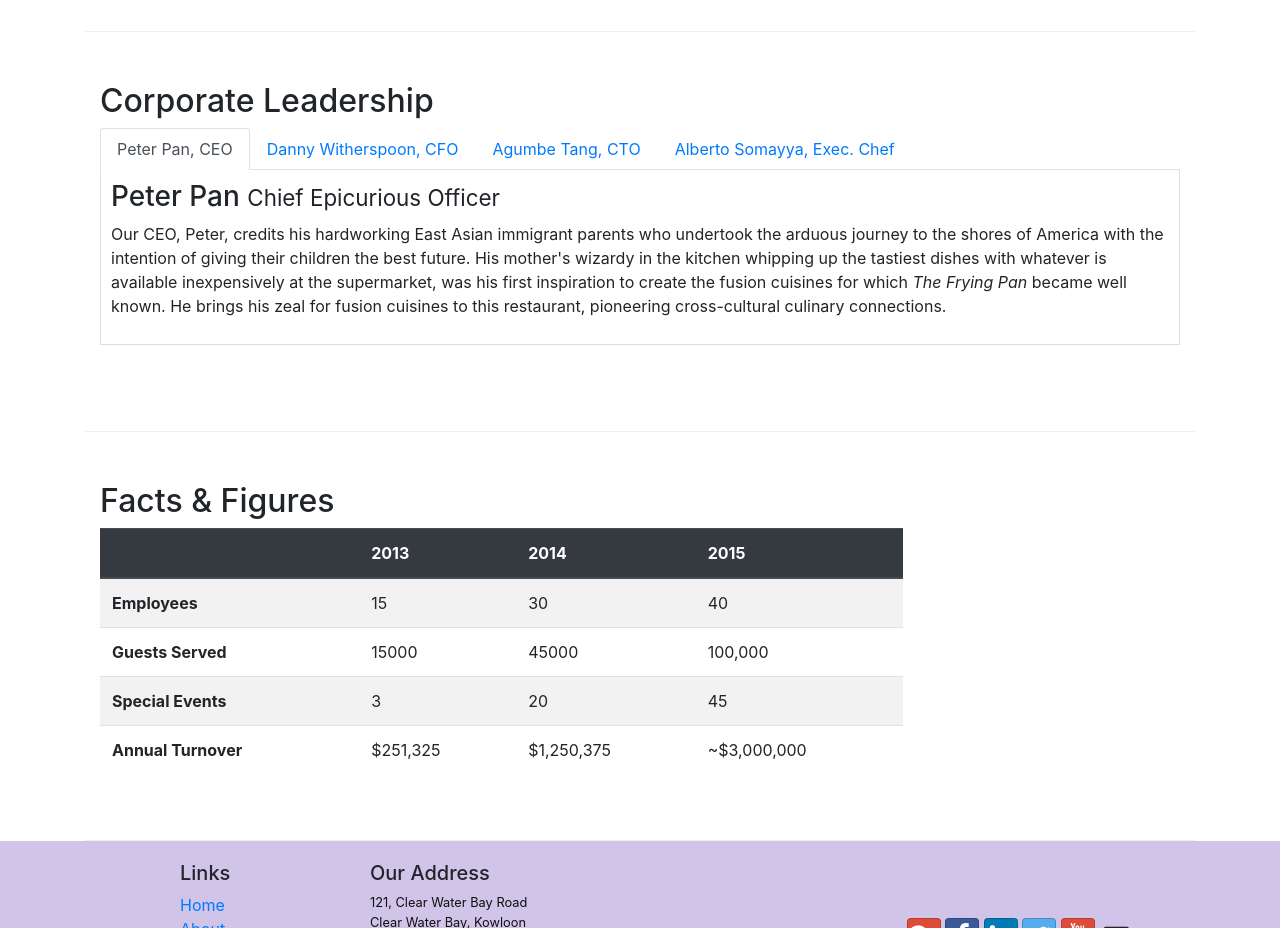
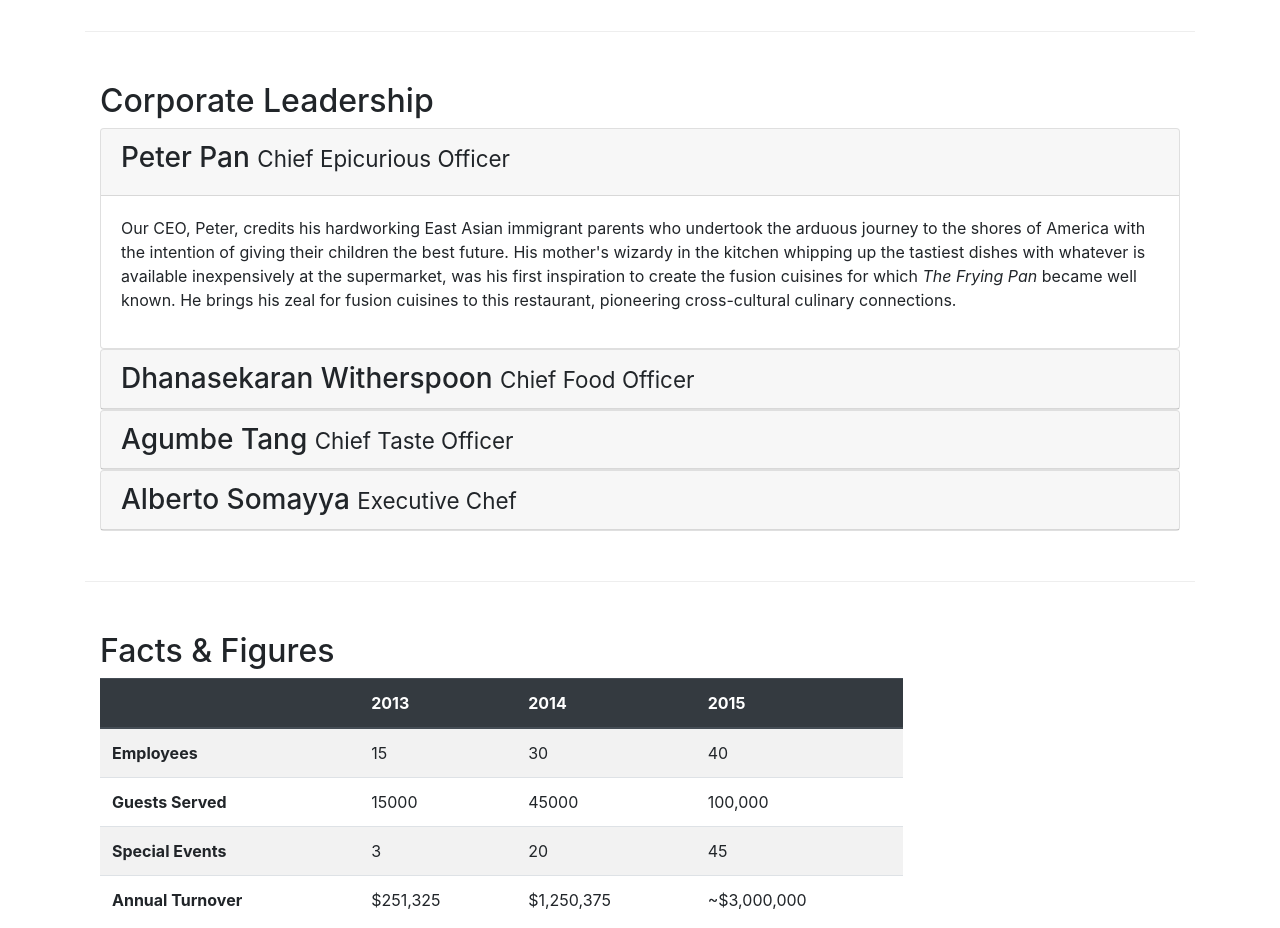
Before and after one commit to Viplava07/Restaurant-Bootstrap, a website: page aboutus.html in a window 1280 px wide. Shown: the part 940-1868 px from the top of the page. Drawn offline with nearby package versions, Linux system fonts and the light colour scheme.

Commit message:
Accordion

```diff
--- a/aboutus.html
+++ b/aboutus.html
@@ -101,44 +101,63 @@
             <div class="col-12">
                 <h2>Corporate Leadership</h2>
 
-                <ul class="nav nav-tabs">
-                    <li class="nav-item">
-                      <a class="nav-link active" href="#peter"
-                        role="tab" data-toggle="tab">Peter Pan, CEO</a>
-                    </li>
-                    <li class="nav-item">
-                      <a class="nav-link" href="#danny" role="tab"
-                        data-toggle="tab">Danny Witherspoon, CFO</a>
-                    </li>
-                    <li class="nav-item">
-                      <a class="nav-link" href="#agumbe"role="tab"
-                        data-toggle="tab">Agumbe Tang, CTO</a>
-                    </li>
-                    <li class="nav-item">
-                      <a class="nav-link" href="#alberto" role="tab"
-                        data-toggle="tab">Alberto Somayya, Exec. Chef</a>
-                    </li>
-                </ul>
-
-                <div class="tab-content">
-                    <div role="tabpanel" class="tab-pane fade active show" id="peter">
-                        <h3>Peter Pan <small>Chief Epicurious Officer</small></h3>
-                        <p class="d-none d-sm-block">Our CEO, Peter, credits his hardworking East Asian immigrant parents who undertook the arduous journey to the shores of America with the intention of giving their children the best future. His mother's wizardy in the kitchen whipping up the tastiest dishes with whatever is available inexpensively at the supermarket, was his first inspiration to create the fusion cuisines for which <em>The Frying Pan</em> became well known. He brings his zeal for fusion cuisines to this restaurant, pioneering cross-cultural culinary connections.</p>
+                <div id="accordion">
+                    <div class="card">
+                        <div class="card-header show" role="tab"  id="peterhead">
+                            <h3 class="mb=0">
+                                <a data-toggle="collapse" data-target="#peter">
+                                    Peter Pan <small>Chief Epicurious Officer</small>
+                                </a>
+                            </h3>
+                        </div>
+                        <div class="collapse show" id="peter" data-parent="#accordion">
+                            <div class="card-body">
+                                <p class="d-none d-sm-block">Our CEO, Peter, credits his hardworking East Asian immigrant parents who undertook the arduous journey to the shores of America with the intention of giving their children the best future. His mother's wizardy in the kitchen whipping up the tastiest dishes with whatever is available inexpensively at the supermarket, was his first inspiration to create the fusion cuisines for which <em>The Frying Pan</em> became well known. He brings his zeal for fusion cuisines to this restaurant, pioneering cross-cultural culinary connections.</p>
+                            </div>
+                        </div>
                     </div>
 
-                    <div role="tabpanel" class="tab-pane fade" id="danny">
-                        <h3>Dhanasekaran Witherspoon <small>Chief Food Officer</small></h3>
-                        <p class="d-none d-sm-block">Our CFO, Danny, as he is affectionately referred to by his colleagues, comes from a long established family tradition in farming and produce. His experiences growing up on a farm in the Australian outback gave him great appreciation for varieties of food sources. As he puts it in his own words, <em>Everything that runs, wins, and everything that stays, pays!</em></p>
+                    <div class="card">
+                        <div class="card-header" role="tab" id="dannyhead">
+                        <h3 class="mb-0">
+                            <a class="collapsed" data-toggle="collapse" data-target="#danny">
+                            Dhanasekaran Witherspoon <small>Chief Food Officer</small>
+                            </a>
+                        </h3>
                     </div>
-
-                    <div role="tabpanel" class="tab-pane fade" id="agumbe">
-                        <h3>Agumbe Tang <small>Chief Taste Officer</small></h3>
-                        <p class="d-none d-sm-block">Blessed with the most discerning gustatory sense, Agumbe, our CTO, personally ensures that every dish that we serve meets his exacting tastes. Our chefs dread the tongue lashing that ensues if their dish does not meet his exacting standards. He lives by his motto, <em>You click only if you survive my lick.</em></p>
+                    <div class="collapse" id="danny" data-parent="#accordion">
+                        <div class="card-body">
+                            <p class="d-none d-sm-block">Our CFO, Danny, as he is affectionately referred to by his colleagues, comes from a long established family tradition in farming and produce. His experiences growing up on a farm in the Australian outback gave him great appreciation for varieties of food sources. As he puts it in his own words, <em>Everything that runs, wins, and everything that stays, pays!</em></p>
+                        </div>
                     </div>
-
-                    <div role="tabpanel" class="tab-pane fade" id="alberto">
-                        <h3>Alberto Somayya <small>Executive Chef</small></h3>
-                        <p class="d-none d-sm-block">Award winning three-star Michelin chef with wide International experience having worked closely with whos-who in the culinary world, he specializes in creating mouthwatering Indo-Italian fusion experiences. He says, <em>Put together the cuisines from the two craziest cultures, and you get a winning hit! Amma Mia!</em></p>
+                    </div>
+                    <div class="card">
+                            <div class="card-header" role="tab" id="agumbehead">
+                            <h3 class="mb-0">
+                                <a class="collapsed" data-toggle="collapse" data-target="#agumbe">
+                                Agumbe Tang <small>Chief Taste Officer</small>
+                                </a>
+                            </h3>
+                        </div>
+                        <div class="collapse" id="agumbe" data-parent="#accordion">
+                            <div class="card-body">
+                                <p class="d-none d-sm-block">Blessed with the most discerning gustatory sense, Agumbe, our CTO, personally ensures that every dish that we serve meets his exacting tastes. Our chefs dread the tongue lashing that ensues if their dish does not meet his exacting standards. He lives by his motto, <em>You click only if you survive my lick.</em></p>
+                            </div>
+                        </div>
+                    </div>
+                    <div class="card">
+                            <div class="card-header" role="tab" id="albertohead">
+                            <h3 class="mb-0">
+                                <a class="collapsed" data-toggle="collapse" data-target="#alberto">
+                                Alberto Somayya <small>Executive Chef</small>
+                                </a>
+                            </h3>
+                        </div>
+                        <div class="collapse" id="alberto" data-parent="#accordion">
+                            <div class="card-body">
+                                <p class="d-none d-sm-block">Award winning three-star Michelin chef with wide International experience having worked closely with whos-who in the culinary world, he specializes in creating mouthwatering Indo-Italian fusion experiences. He says, <em>Put together the cuisines from the two craziest cultures, and you get a winning hit! Amma Mia!</em></p>
+                            </div>
+                        </div>
                     </div>
                 </div>
             </div>
--- a/package.json
+++ b/package.json
@@ -16,6 +16,7 @@
   "dependencies": {
     "bootstrap": "^4.4.1",
     "bootstrap-social": "^5.1.1",
+    "collapse": "^1.0.1",
     "font-awesome": "^4.7.0",
     "jquery": "^3.5.0",
     "popper.js": "^1.12.9"
```
Also changed, not shown: 1 other file.
